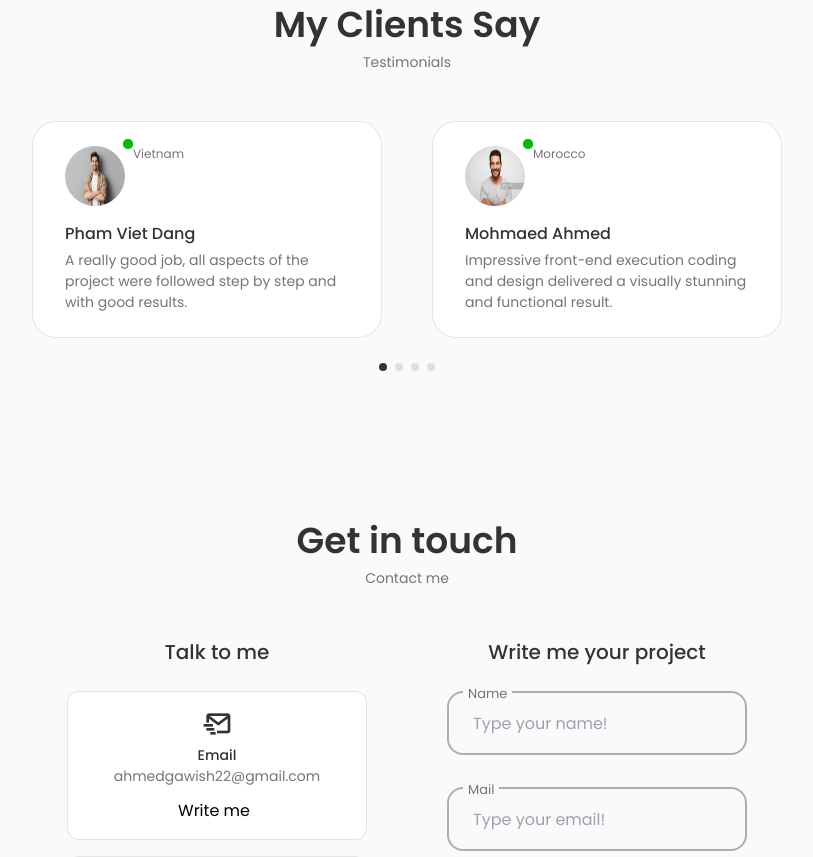
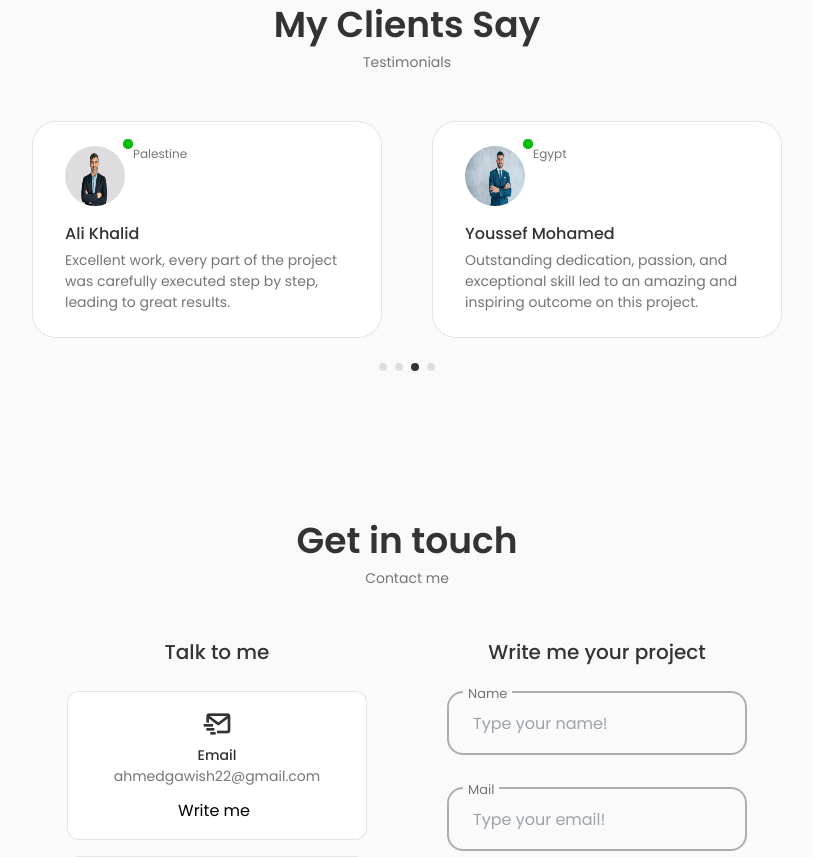
Before and after one commit to Ahmedgawish10/Portfolio__React, a React (Create React App) app: page / in a window 1280 px wide. Shown: the part 4660-5517 px from the top of the page, without its empty margins (233-1046 px from the left). Built offline with nearby package versions, Linux system fonts and the light colour scheme.

Commit message:
update style testmonials2

```diff
--- a/src/components/testimonials/Testimonials.jsx
+++ b/src/components/testimonials/Testimonials.jsx
@@ -4,7 +4,7 @@ import "./testimonials.css";
 import { Swiper, SwiperSlide } from "swiper/react";
 import "swiper/css";
 import "swiper/css/pagination";
-import { Pagination } from "swiper";
+import { Autoplay, Pagination } from "swiper";
 
 
 const Testimonials = () => {
@@ -19,6 +19,10 @@ const Testimonials = () => {
         pagination={{
           clickable: true,
         }}
+        autoplay={{
+          delay: 2500,
+          disableOnInteraction: true,
+        }}
         breakpoints={{
           576: {
             slidesPerView: 2,
@@ -28,7 +32,7 @@ const Testimonials = () => {
             spaceBetween: 50,
           },
         }}
-        modules={[Pagination]}
+        modules={[Autoplay,Pagination]}
       >
         {TestData.map(({ id, image, title, country, countryImg, description }) => {
           return (
```
